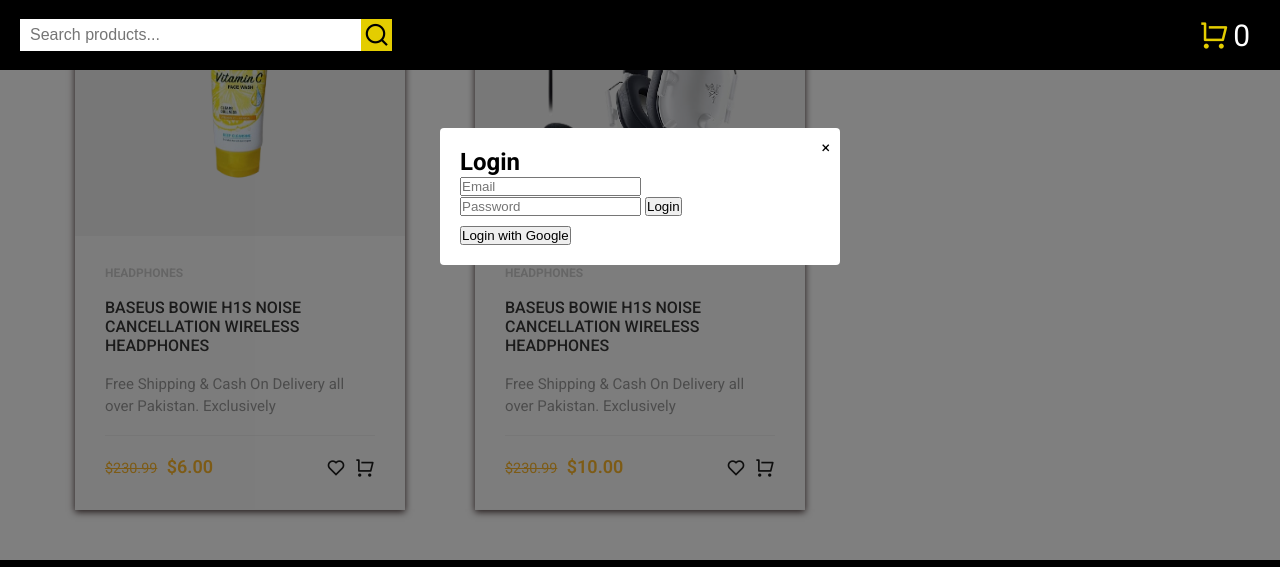
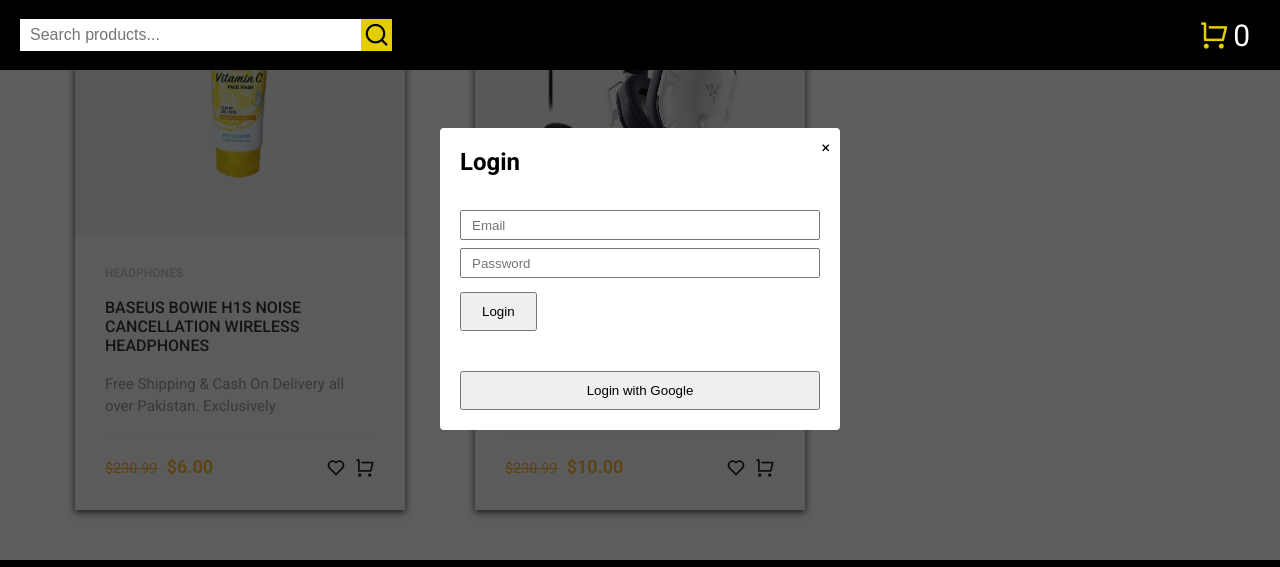
Before and after one commit to fashioncenter/fashionCenter, a website: page index.html in a window 1280 px wide. Both pictures are taken after a click on the button "Login". Shown: the part 1014-1581 px from the top of the page. Drawn offline with nearby package versions, Linux system fonts and the light colour scheme; no server answers.

Commit message:
Add files via upload

```diff
--- a/style.css
+++ b/style.css
@@ -400,7 +400,7 @@
     width: 100%;
     height: 100%;
     overflow: auto;
-    background-color: rgba(0, 0, 0, 0.5);
+    background-color: rgba(0, 0, 0, 0.637);
 }
 
 .modal-content {
@@ -409,8 +409,30 @@
     padding: 20px;
     width: 90%;
     max-width: 400px;
+    height: 200px auto;
     border-radius: 4px;
     position: relative;
+    display: flex;
+    flex-direction: column;
+    gap: 30px;
+}
+#loginForm input,
+#signupForm input,
+#shippingDetailsForm input{
+    width: 100%;
+    height: 30px;
+    margin: 4px 0;
+    padding: 0 10px;
+    outline: none;
+}
+.modal-content button{
+    padding: 10px 20px;
+    cursor: pointer;
+    margin-top: 10px;
+}
+#loginForm .login___btns button{
+    padding: 3px 20px;
+    cursor: pointer;
 }
 
 /* Close button styling */
```
